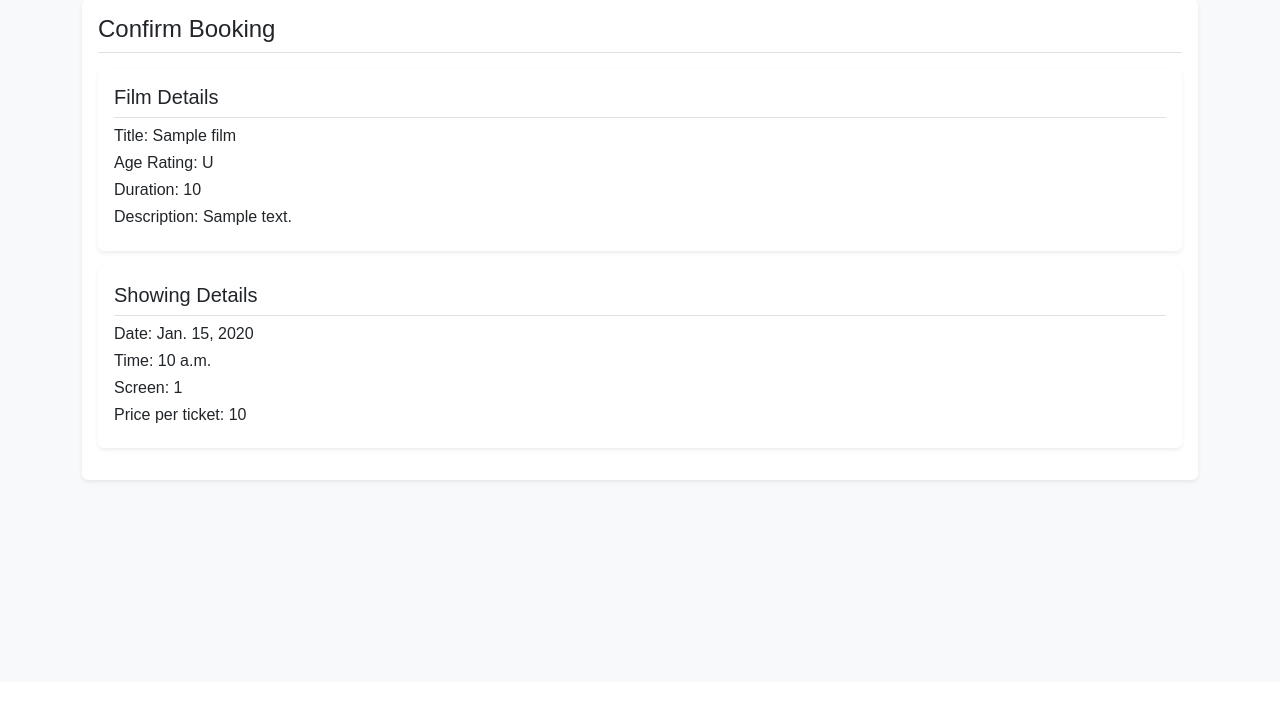
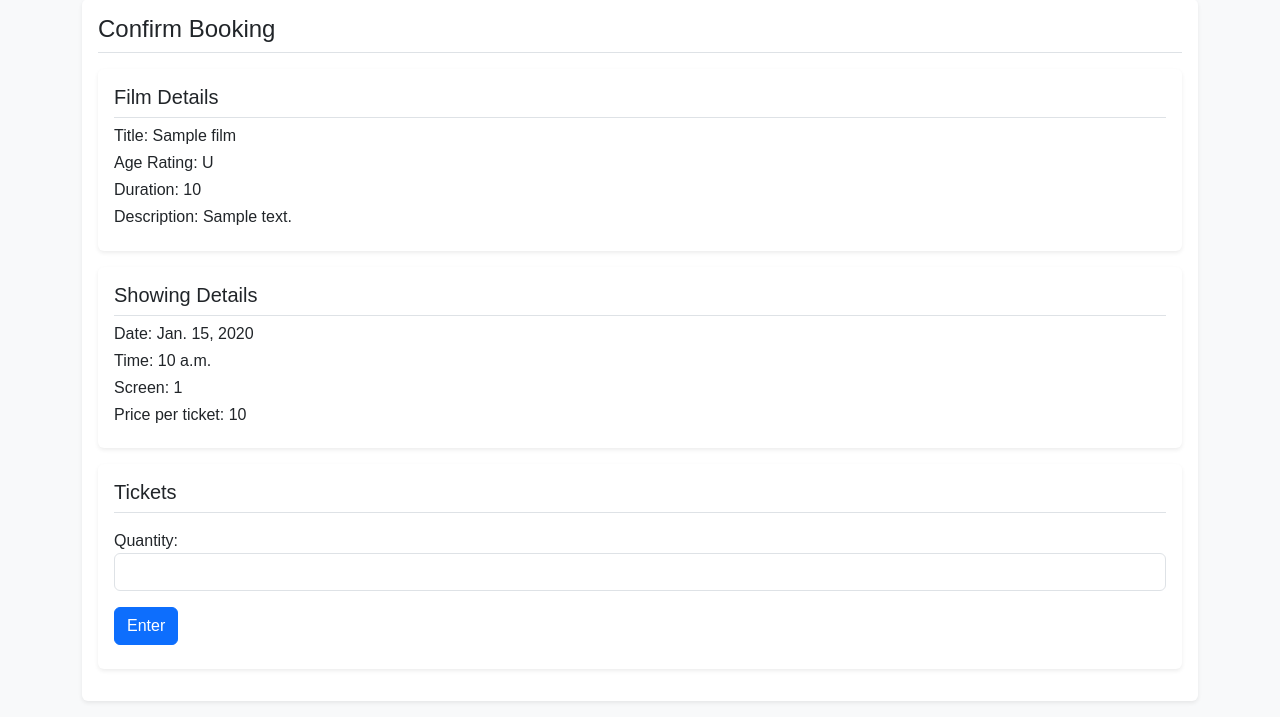
Before and after one commit to cameron-mg/UNI_Distributed-and-Enterprise-Software-Development, a Django app: page /clubBooking/confirmation/1 in a window 1280 px wide. Shown: the part 118-835 px from the top of the page. Before the commit the page ends 601 px from the top, so only its background shows below. Run offline with Django 4.2, Linux system fonts and the light colour scheme; tables that the repository leaves empty hold one stand-in row (values such as "Sample post"); some libraries are stand-ins or nearby versions.

Commit message:
CMG - Added block booking ability - no transaction history

```diff
--- a/app/forms.py
+++ b/app/forms.py
@@ -11,6 +11,9 @@ class ClubAccountForm(forms.Form):
 
 class BookingDateForm(forms.Form):
     bookingDate = forms.DateField(widget=forms.DateInput(attrs={'class': 'form-control', 'type' : 'date'}), input_formats=['%Y-%m-%d'], label="Booking Date")
+
+class BlockBookingQuantity(forms.Form):
+    quantity = forms.IntegerField(widget=forms.NumberInput(attrs={'class': 'form-control'}), label="Quantity")
 
 class RegisterClubForm(forms.Form):
     clubid = forms.CharField(widget=forms.TextInput(attrs={'class': 'form-control'}), max_length=8, label="Club ID")
--- a/app/models.py
+++ b/app/models.py
@@ -1,5 +1,5 @@
 from django.db import models
-from django.contrib.auth.models import AbstractUser, AbstractBaseUser, UserManager, PermissionsMixin
+from django.contrib.auth.models import AbstractUser
 
 # Create your models here.
 
--- a/app/templates/app/clubrep/blockBookingConfirmation.html
+++ b/app/templates/app/clubrep/blockBookingConfirmation.html
@@ -18,6 +18,23 @@ Club Booking Confirmation
         <h6>Time: {{ showing.time }}</h6>
         <h6>Screen: {{ showing.screen.screenNo }}</h6>
         <h6>Price per ticket: {{ showing.price }} {{ clubrep.contact.surName }}</h6>
-      </div>
+    </div>
+    <div class="my-3 p-3 bg-body rounded shadow-sm">
+        <h5 class="border-bottom pb-2 mb-2">Tickets</h5>
+        {% if qPicked %}
+        <p>Quantity Confirmed</p>
+        <a href="{% url 'clubBooking' %}" class="btn btn-danger me-2" role="button" aria-pressed="true">Decline</a>
+        <a href="{% url 'saveClubBooking' showing.pk q  %}" class="btn btn-success me-2" role="button" aria-pressed="true">Accept</a>
+        {% else %}
+        <div>
+          <p style="color:brown;">{{error}}</p>
+          <form method="post" class="form-group">
+              {% csrf_token %}
+              {{ form.as_p }}
+              <button type="submit" class="btn btn-primary mb-2">Enter</button>
+          </form>
+        </div>
+        {% endif %}
+    </div>
 </div>
 {% endblock %}
--- a/app/templates/app/clubrep/clubAccount.html
+++ b/app/templates/app/clubrep/clubAccount.html
@@ -33,7 +33,7 @@ Club Representative Home
             <h5 class="border-bottom pb-2 mb-0">Payment Information</h5>
             <br>
             <h6>Discount Rate: {{ club.discount }}%</h6>
-            <h6>Current Balance {{ club.balance }}</h6>
+            <h6>Current Balance: £{{ club.balance }}</h6>
             <a href="{% url 'clubAccount' %}" class="btn btn-success me-2" role="button" aria-pressed="true">Settle Balance</a>
         </div>
 
--- a/app/urls.py
+++ b/app/urls.py
@@ -10,6 +10,7 @@ urlpatterns = [
     path("clubAccount/", views.clubAccount, name="clubAccount"),
     path("clubBooking/", views.clubBooking, name="clubBooking"),
     path("clubBooking/confirmation/<int:pk>", views.confirmBooking, name="confirmBooking"),
+    path("clubBooking/confirmation/<int:pk>/<int:q>", views.saveClubBooking, name="saveClubBooking"),
     # TW URLS
     path("cmHome/", views.cmHome, name="cmHome"),
     path("registerClub/", views.registerClub, name="registerClub"),
--- a/app/views.py
+++ b/app/views.py
@@ -6,7 +6,6 @@ from django.contrib.auth import authenticate, login
 from django.contrib.auth.forms import AuthenticationForm
 from django.contrib.auth.decorators import login_required
 from django.contrib import messages
-
 
 def home(request):
     return render(request, 'app/home.html')
@@ -108,6 +107,7 @@ def clubAccount(request):
 
 def clubBooking(request):
     form = BookingDateForm(request.POST or None)
+    dated = False
 
     if request.method == "POST":
         if form.is_valid():
@@ -118,21 +118,29 @@ def clubBooking(request):
                 dated = True
                 return render(request, "app/clubrep/blockBooking.html", {"dated":dated, "showings":showings})
             except:
-                showings = False
-                dated = False
                 return render(request, "app/clubrep/blockBooking.html", {"form": form, "dated":dated})
         else:
-            dated = False
             return render(request, "app/clubrep/blockBooking.html", {"form": form, "dated":dated})
     else:
-        dated = False
         return render(request, "app/clubrep/blockBooking.html", {"form": form, "dated":dated})
 
 def confirmBooking(request, pk):
+    form = BlockBookingQuantity(request.POST or None)
     showing = Showing.objects.get(pk=pk)
-    return render(request, "app/clubrep/blockBookingConfirmation.html", {"showing":showing})
+    qPicked = False
 
-def createBooking(request, pk):
+    if request.method == "POST":
+        if form.is_valid():
+            qPicked = True
+            q = form.cleaned_data["quantity"]
+            return render(request, "app/clubrep/blockBookingConfirmation.html", {"showing":showing, "q":q, "qPicked":qPicked})
+        else:
+            return render(request, "app/clubrep/blockBookingConfirmation.html", {"showing":showing, "form":form})
+    else:
+        return render(request, "app/clubrep/blockBookingConfirmation.html", {"showing":showing, "form":form})
+
+def saveClubBooking(request, pk, q):
+    print(pk, q)
     return redirect('crHome')
 # TW VIEWS
 
```
